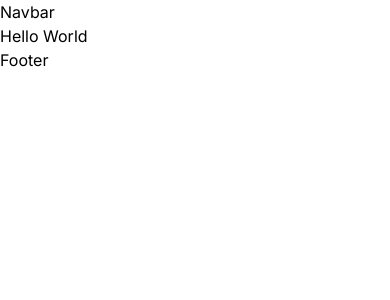
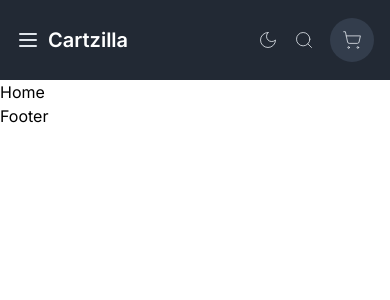
Before and after one commit to rikimario/Cartzilla-NextJs, a Next.js app: page / in a window 390 px wide. Shown: the top 300 px of the page. Built offline with nearby package versions, Linux system fonts and the light colour scheme.

Commit message:
mobile navbar

```diff
--- a/src/app/page.tsx
+++ b/src/app/page.tsx
@@ -1,7 +1,7 @@
 export default function Home() {
   return (
     <div>
-      <h1 className="">Hello World</h1>
+      <h1 className="">Home</h1>
     </div>
   );
 }
--- a/src/components/Navbar.tsx
+++ b/src/components/Navbar.tsx
@@ -1,3 +1,114 @@
+"use client";
+import {
+  ChevronDown,
+  ChevronUp,
+  Home,
+  Menu,
+  Moon,
+  Search,
+  ShoppingCart,
+  User,
+  X,
+} from "lucide-react";
+import React, { useState } from "react";
+
 export default function Navbar() {
-  return <div>Navbar</div>;
+  const [open, setOpen] = useState<boolean>(false);
+  const [openCategories, setOpenCategories] = useState<boolean>(false);
+
+  const handleClick = (e: React.MouseEvent<HTMLButtonElement>) => {
+    e.preventDefault();
+    setOpen(!open);
+  };
+
+  const handleClickCategories = (e: React.MouseEvent<HTMLButtonElement>) => {
+    e.preventDefault();
+    setOpenCategories(!openCategories);
+  };
+
+  const mobileNav: React.ReactNode = (
+    <>
+      <div className="absolute p-4 z-20 h-screen left-0 right-0 block w-full transition lg:hidden bg-white">
+        <ul className="p-12 text-xl text-center items-center text-[#333D4C] border border-[#E0E5EB]">
+          <li className="py-4 my-4 border-b border-[#E0E5EB]">
+            <div className="flex gap-1 items-center justify-center pr-5">
+              <Home className="h-5 w-5" />
+              <button type="button">Home</button>
+            </div>
+          </li>
+          <li className="py-4 my-4 border-b border-[#E0E5EB]">
+            <div className="flex gap-1 items-center justify-center pr-5">
+              <User className="h-5 w-5" />
+              <button type="button">Profile</button>
+            </div>
+          </li>
+          <li className="py-4 my-4 border-b border-[#E0E5EB]">
+            <div className="flex gap-1 items-center justify-center pr-5">
+              {openCategories ? (
+                <ChevronUp className="h-5 w-5" />
+              ) : (
+                <ChevronDown className="h-5 w-5" />
+              )}
+              <button onClick={handleClickCategories} type="button">
+                Categories
+              </button>
+            </div>
+            <>
+              {openCategories ? (
+                <div className="flex gap-1 items-center justify-center pt-4 md:pt-0">
+                  <ul className="p-4 md:p-12 text-lg text-center items-center text-[#333D4C] border-x border-[#E0E5EB]">
+                    <li className="py-4 my-4 border-b text-[#4f5e75] border-[#E0E5EB]">
+                      Clothes
+                    </li>
+                    <li className="py-4 my-4 border-b text-[#4f5e75] border-[#E0E5EB]">
+                      Shoes
+                    </li>
+                    <li className="py-4 my-4 border-b text-[#4f5e75] border-[#E0E5EB]">
+                      Electronics
+                    </li>
+                    <li className="py-4 my-4 border-b text-[#4f5e75] border-[#E0E5EB]">
+                      Furniture
+                    </li>
+                    <li className="py-4 my-4 border-b text-[#4f5e75] border-[#E0E5EB]">
+                      Miscellaneous
+                    </li>
+                  </ul>
+                </div>
+              ) : null}
+            </>
+          </li>
+          <li className="py-4 my-4 border-b border-[#E0E5EB]">
+            <button type="button">About</button>
+          </li>
+          <li className="py-4 my-4 border-b border-[#E0E5EB]">
+            <button type="button">Contact</button>
+          </li>
+        </ul>
+      </div>
+    </>
+  );
+
+  return (
+    <nav>
+      <div className="h-20 px-4 md:px-12 flex items-center bg-[#222934]">
+        <div className="flex-1 flex gap-2 items-center">
+          <button onClick={handleClick} className="lg:hidden text-[#E0E5EB]">
+            {open ? <X className="h-6 w-6" /> : <Menu className="h-6 w-6" />}
+          </button>
+          <h1 className="text-white font-semibold text-xl leading-loose">
+            Cartzilla
+          </h1>
+        </div>
+        <div className="flex gap-4 text-[#E0E5EB] items-center">
+          <Moon className="h-5 w-5" strokeWidth={1} />
+          <Search className="h-5 w-5" strokeWidth={1} />
+          <div className="bg-[#333D4C] p-3 rounded-full">
+            <ShoppingCart className="h-5 w-5" strokeWidth={1} />
+          </div>
+        </div>
+      </div>
+
+      {open && mobileNav}
+    </nav>
+  );
 }
```
Also changed, not shown: package.json (+6 -5 lines), 1 other file (tests, documents, lock files or other folders).
